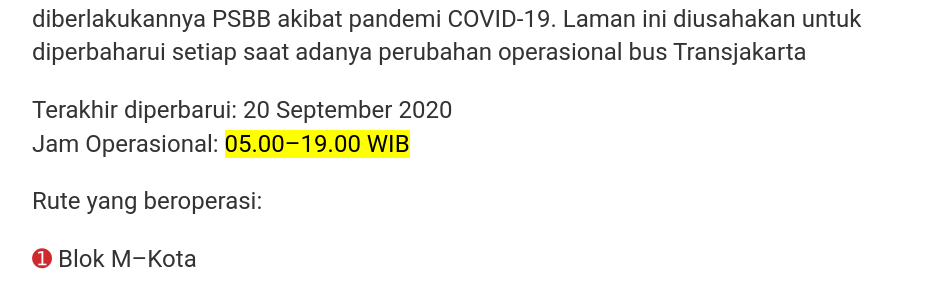
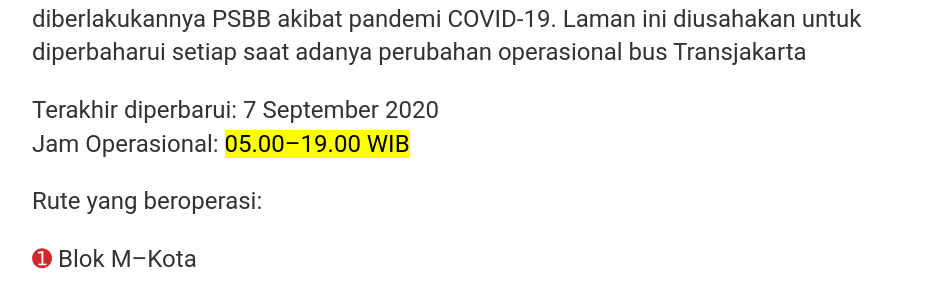
Before and after one commit to jepbusway/InfoPerjalanan2, a Jekyll site: the page built from index.html, in a window 1280 px wide and 900 px high. Shown: the part 178-459 px from the top of the window, without its empty margins (160-1102 px from the left). Built offline with Jekyll 4.4.1, drawn with Linux system fonts in a browser that asks for light colours; some of the changed text lies outside the part shown.

Commit message:
Update index.html

```diff
--- a/index.html
+++ b/index.html
@@ -8,7 +8,7 @@
 		PSBB akibat pandemi COVID-19. Laman ini diusahakan untuk diperbaharui setiap saat adanya perubahan
 		operasional bus Transjakarta</p>
 	<div class="content">
-	    	<p class="list rute">Terakhir diperbarui: 20 September 2020<br>Jam Operasional: <mark>05.00–19.00 WIB</mark></p>
+	    	<p class="list rute">Terakhir diperbarui: 7 September 2020<br>Jam Operasional: <mark>05.00–19.00 WIB</mark></p>
  	   	<p>Rute yang beroperasi:
  	   		<dt><kor style="color: #CF292E">➊</kor>	Blok M–Kota</dt>
  	   		<dd><nor>1A&nbsp;&nbsp;</nor>PIK–Balai Kota</dd>
```
Also changed, not shown: other parts of index.html (+0 -1 lines).
